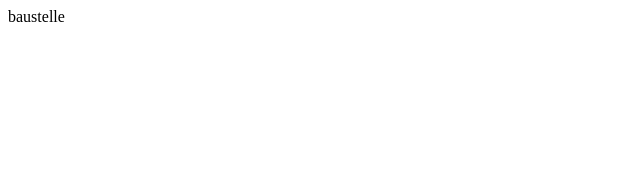
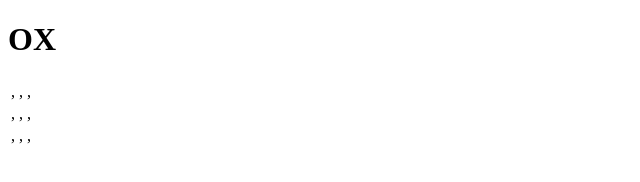
Before and after one commit to jvv1111/4Gewinnt, a plain HTML site: page ox.html in a window 1280 px wide. Shown: the whole page, without its empty margins (0-640 px from the left). Drawn offline with Linux system fonts and the light colour scheme.

Commit message:
Update ox.html

```diff
--- a/ox.html
+++ b/ox.html
@@ -1 +1,38 @@
-baustelle
+<!DOCTYPE html>
+<html lang="en">
+
+<head>
+    <link rel="stylesheet" href="ox.css">
+    <title>ox</title>
+</head>
+
+<body id="bg">
+    <h1>OX</h1>
+    <div id="spielfeld">
+        <div class="square top left" tabindex="0"></div>
+        <table>
+            <thead>
+
+            </thead>
+            <tbody>
+                <tr>
+                    <td onclick="alert('x')">,</td>
+                    <td>,</td>
+                    <td>,</td>
+                </tr>
+                <tr>
+                    <td>,</td>
+                    <td>,</td>
+                    <td>,</td>
+                </tr>
+                <tr>
+                    <td>,</td>
+                    <td>,</td>
+                    <td>,</td>
+                </tr>
+            </tbody>
+        </table>
+    </div>
+</body>
+
+</html>
```
